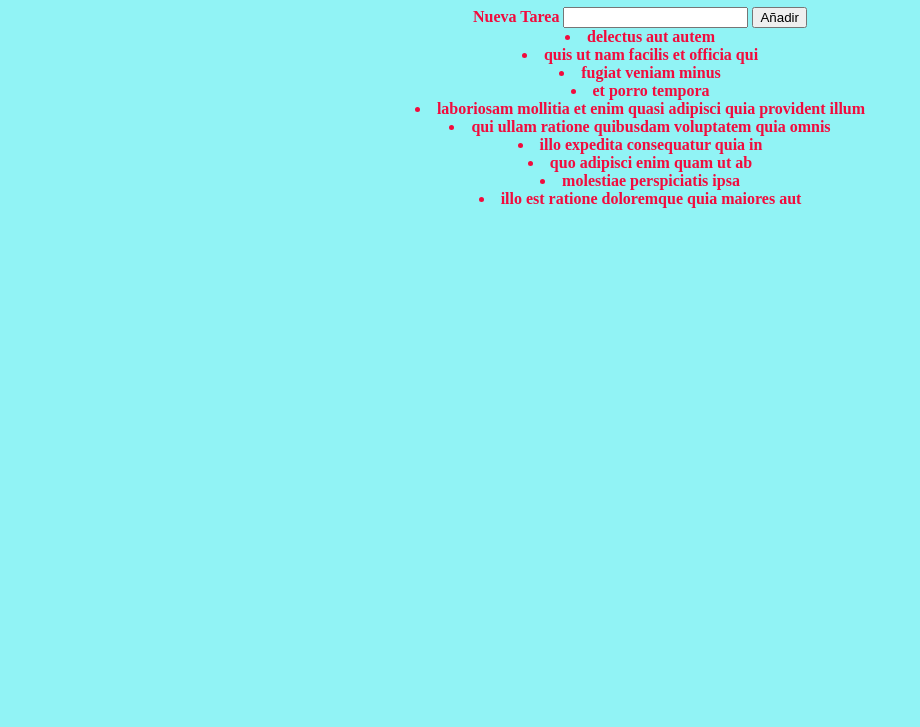
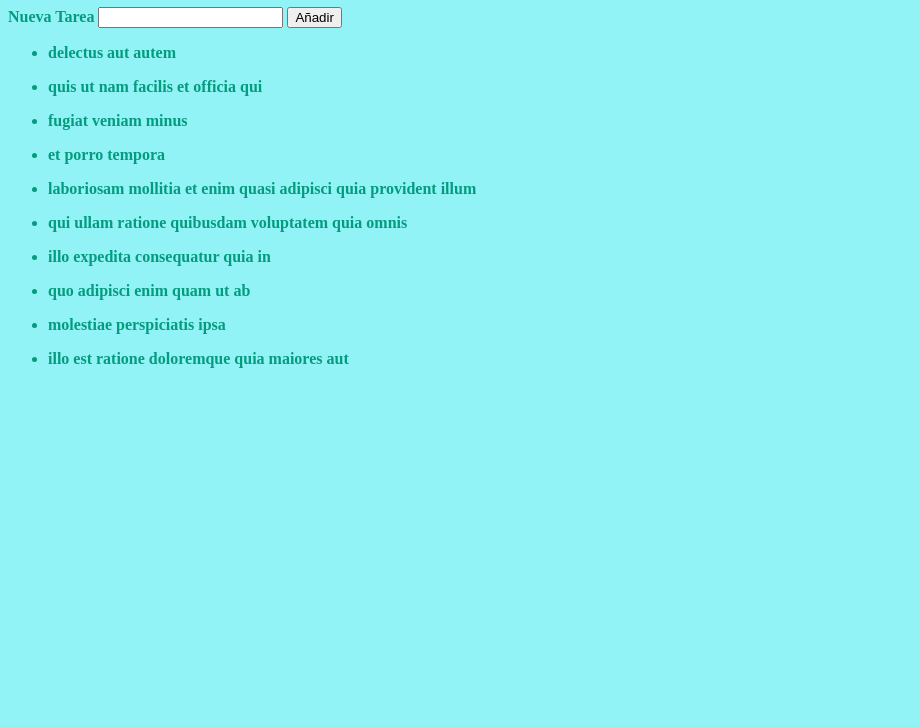
Before and after one commit to milily/lista-tareas, a plain HTML site: page index.html in a window 1280 px wide. Shown: the part 73-800 px from the top of the page, without its empty margins (0-920 px from the left). Drawn offline with Linux system fonts and the light colour scheme.

Commit message:
le di color

```diff
--- a/assets/js/javascript.js
+++ b/assets/js/javascript.js
@@ -64,7 +64,7 @@ var arreglo = [
 
 arreglo.forEach(function(element){
 
-  document.write( "<li>" + "<b>" + element.title + "</li>" )
+  document.write( "<ul>" + "<li>" + "<b>" + element.title + "</li>" + "</ul>")
 });
 
 
--- a/index.html
+++ b/index.html
@@ -4,8 +4,8 @@
 	<meta charset="UTF-8">
 	<title>Lista de tareas</title>
 </head>
-<body bgcolor="#91F3F5" text="#F20B3D">
-    <div align="center">
+<body bgcolor="#91F3F5" text="059B7F">
+    <div align="left">
       <h1>Lista de tareas</h1>
 
     <label for="nuevaTarea"><b>Nueva Tarea</b></label>
```
